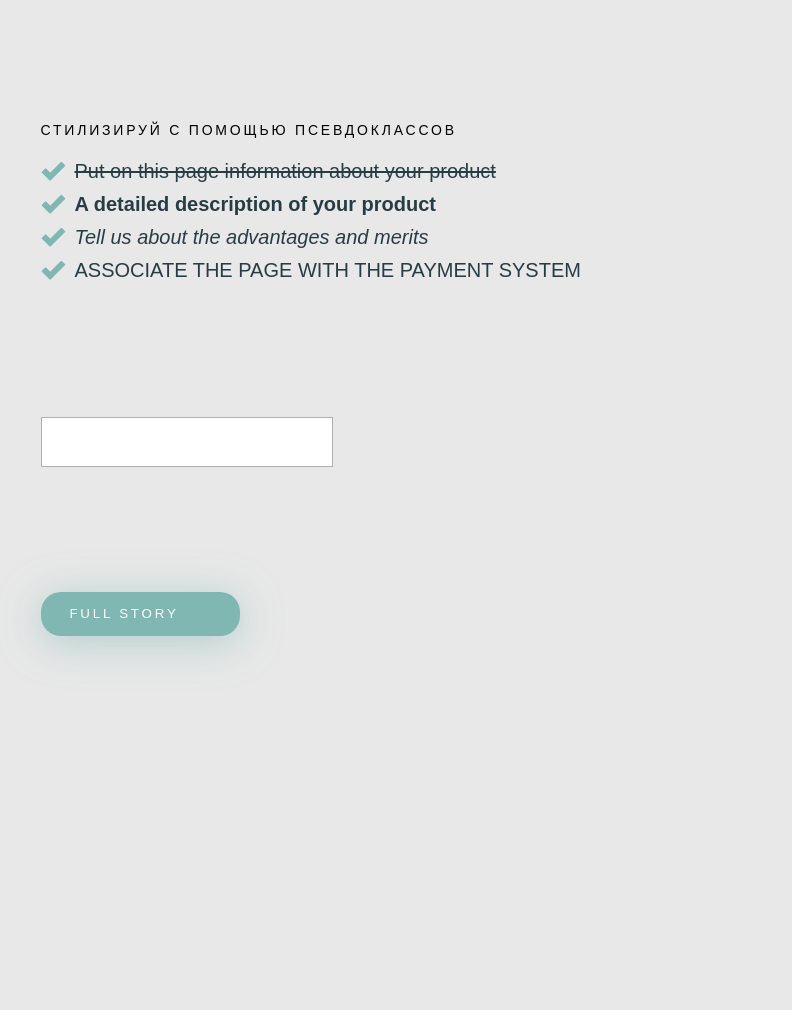
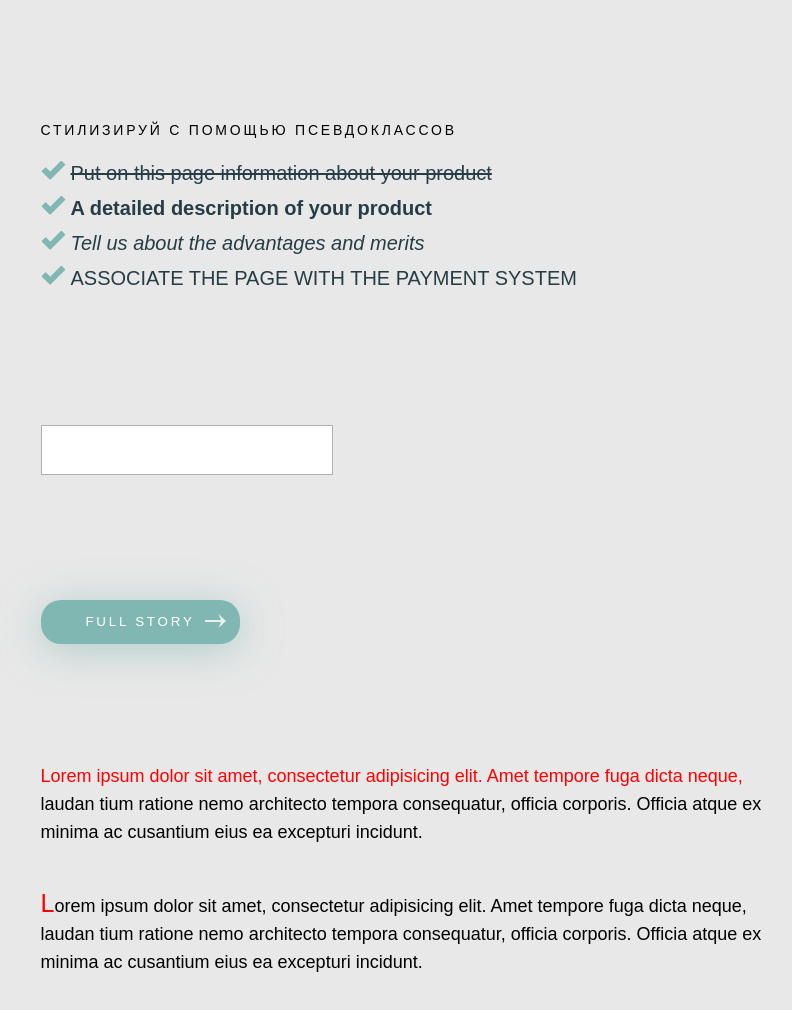
Before and after one commit to DenisBorodkin/Home_work_6_css_template_07, a plain HTML site: page index.html in a window 1280 px wide. Shown: the whole page, without its empty margins (192-984 px from the left). Before the commit the page ends 800 px from the top, so only its background shows below. Drawn offline with Linux system fonts and the light colour scheme.

Commit message:
Home_Work_Css_7 is Ready

```diff
--- a/css/style.css
+++ b/css/style.css
@@ -41,6 +41,7 @@ body{
 .container {
 	max-width: 815px;
 	padding-top: 123px;
+	padding-bottom: 123px;
 	margin: 0 auto;
 }
 .block-title {
@@ -55,11 +56,13 @@ margin-bottom: 24px;
 	margin-bottom: 137px;
 }
 .block-menu-list li {
-	background:  url("../img/icons/check_icon.png") left/25px 19px no-repeat;
-	padding-left: 34px;
 	margin-bottom: 13px;
 	color: #273d46;
 font-size: 20px;
+}
+.block-menu-list li::before{
+	content: url("../img/icons/check_icon.png");
+	margin-right: 5px;
 }
 .block-menu-list li:nth-child(1){
 text-decoration: line-through;
@@ -69,8 +72,9 @@ font-weight: 700;
 }
 .block-menu-list li:nth-child(2):hover{
 	color: #d55a5a;
-	background: url("../img/icons/check_icon.webp") left/25px 19px no-repeat;
-
+}
+.block-menu-list li:nth-child(2):hover::before{
+	content: url("../img/icons/check_icon.webp");
 }
 .block-menu-list li:nth-child(3){
 font-style: italic;
@@ -102,12 +106,42 @@ color: #ffffff;
 line-height: 44px;
 text-transform: uppercase;
 letter-spacing: 2.8px;
-background: url("../img/icons/Shape_2\ \(1\).svg") right no-repeat;
-padding-right: 32px;
+position: relative;
 }
+.buttontext span::after{
+	position: absolute;
+	content: url("../img/icons/Shape_2\ \(2\).svg");
+	margin-left: 10px;
+	margin-top: 2px;
+
+
+}
+
 .buttontext:hover{
 background-color: #3a5856;
 }
 .buttontext:active{
 	background-color: #818181;
 }
+.bottomtext {
+	margin-top: 118px;
+	color: #000000;
+	font-size: 18px;
+	line-height: 28px;
+}
+.bottomtext p{
+	margin-bottom: 43px;
+}
+.text-first-line {
+	max-width: 761px;
+}
+.text-first-line::first-line{
+	color: #ff0000;
+}
+.text-first-letter {
+max-width: 765px;
+}
+.text-first-letter::first-letter{
+	color: #ff0000;
+	font-size: 25px;
+}
--- a/index.html
+++ b/index.html
@@ -22,7 +22,18 @@
 			<input tabindex="1" type="text" class="inputtext">
 			<button class="buttontext" type="submit"><span>Full Story</span></button>
 		</form>
-
+		<div class="bottomtext">
+			<p class="text-first-line">
+				Lorem ipsum dolor sit amet, consectetur adipisicing elit. Amet tempore fuga dicta neque, laudan
+				tium ratione nemo architecto tempora consequatur, officia corporis. Officia atque ex minima ac
+				cusantium eius ea excepturi incidunt.
+			</p>
+			<p class="text-first-letter">
+				Lorem ipsum dolor sit amet, consectetur adipisicing elit. Amet tempore fuga dicta neque, laudan
+				tium ratione nemo architecto tempora consequatur, officia corporis. Officia atque ex minima ac
+				cusantium eius ea excepturi incidunt.
+			</p>
+		</div>
 
 
 
```
Also changed, not shown: img/icons/Shape_2 (2).svg (added).
